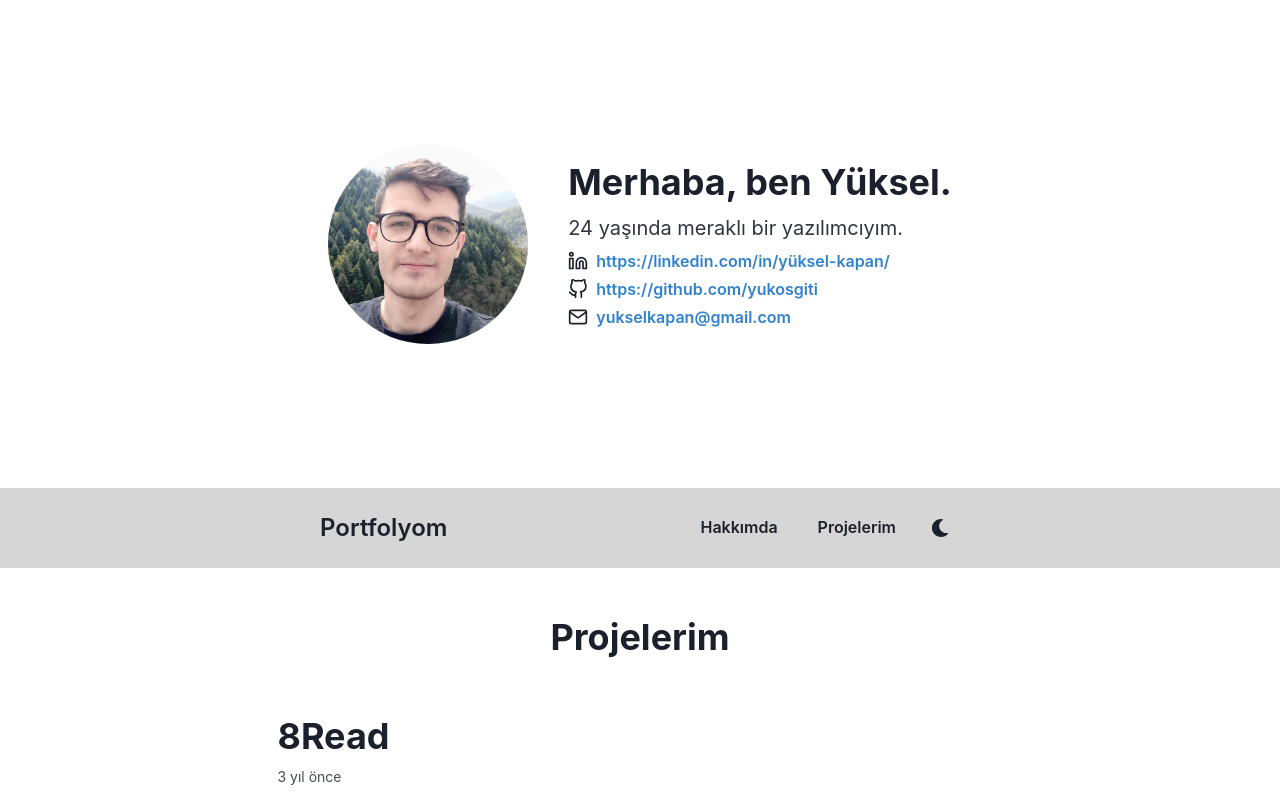
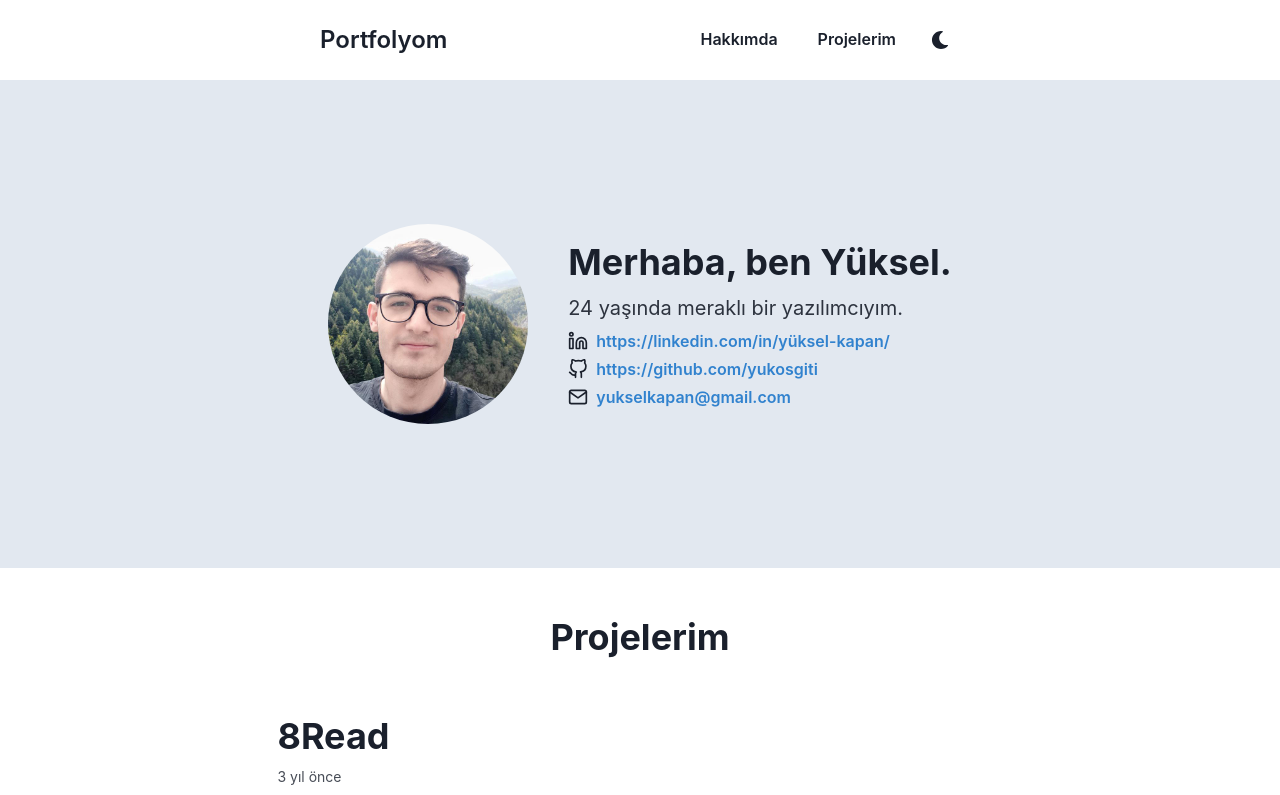
Before and after one commit to yukosgiti/portfolio, a React (Create React App) app: page / in a window 1280 px wide. Shown: the top 795 px of the page. Built offline with nearby package versions, Linux system fonts and the light colour scheme.

Commit message:
Small improvements

```diff
--- a/src/atoms/cv-contact-link.tsx
+++ b/src/atoms/cv-contact-link.tsx
@@ -1,6 +1,6 @@
 import { Button } from "@chakra-ui/button";
 import { useClipboard } from "@chakra-ui/hooks";
-import { HStack, LinkBox, LinkOverlay, Text } from "@chakra-ui/layout";
+import { HStack, LinkBox, LinkOverlay } from "@chakra-ui/layout";
 import { useToast } from "@chakra-ui/toast";
 import React, { createElement } from "react";
 import { IconType } from "react-icons";
@@ -36,6 +36,7 @@ export const CvContactLink = ({ icon, src, copy }: Props) => {
             <Button
               variant="link"
               colorScheme="blue"
+              tabIndex={copy ? undefined : -1}
               onClick={handleCopyLinkToClipboard}
             >
               {src}
--- a/src/components/about-me.tsx
+++ b/src/components/about-me.tsx
@@ -1,13 +1,16 @@
+import { useColorMode } from "@chakra-ui/color-mode";
 import { Box, Flex, Heading, Text, VStack } from "@chakra-ui/layout";
 import theme from "@chakra-ui/theme";
 import React from "react";
-import { data, images, locale } from "../resources";
 import { FiGithub, FiLinkedin, FiMail } from "react-icons/fi";
 import { CvContactLink } from "../atoms";
+import { data, images, locale } from "../resources";
 
 interface Props {}
 
 export const AboutMe = ({}: Props) => {
+  const { colorMode } = useColorMode();
+  const isDarkMode = colorMode === "dark";
   const dateOfBirth = new Date(data.user.birthday);
 
   const getAge = (birthDate: Date) =>
@@ -16,7 +19,12 @@ export const AboutMe = ({}: Props) => {
     );
 
   return (
-    <Flex alignItems="center" justifyContent="center" py={theme.space[36]}>
+    <Flex
+      alignItems="center"
+      justifyContent="center"
+      py={theme.space[36]}
+      backgroundColor={isDarkMode ? "#222224" : theme.colors.gray[200]}
+    >
       <Box
         w={"25vmin"}
         h={"25vmin"}
--- a/src/components/cv.tsx
+++ b/src/components/cv.tsx
@@ -1,6 +1,6 @@
-import { useColorMode, Flex, theme } from "@chakra-ui/react";
+import { Flex, theme, useColorMode } from "@chakra-ui/react";
 import React from "react";
-import { Header, AboutMe, Projects } from ".";
+import { AboutMe, Header, Projects } from ".";
 
 interface Props {}
 
@@ -17,8 +17,8 @@ export const Cv = ({}: Props) => {
         w={"100%"}
         backgroundColor={isDarkMode ? "#151619" : theme.colors.white}
       >
+        <Header />
         <AboutMe />
-        <Header />
         <Projects />
       </Flex>
     </React.Fragment>
--- a/src/components/header.tsx
+++ b/src/components/header.tsx
@@ -15,9 +15,10 @@ export const Header = ({}: HeaderProps) => {
       px={["10%", "25%"]}
       alignItems={"center"}
       justifyContent={"space-between"}
-      backgroundColor={
-        isDarkMode ? theme.colors.blackAlpha[500] : theme.colors.blackAlpha[300]
-      }
+      backgroundColor={isDarkMode ? theme.colors.black : theme.colors.white}
+      zIndex={99}
+      pos="sticky"
+      top={0}
     >
       <Text
         fontWeight={theme.fontWeights.semibold}
--- a/src/components/projects.tsx
+++ b/src/components/projects.tsx
@@ -21,8 +21,8 @@ const projects: Project[] = [
     date: new Date(2017, 12, 15),
     title: "Chess Application",
     description:
-      "This is my final project for the CET301 course. It's an online Chess application that utilises sockets.",
-    tags: [Tag.DotNet],
+      "This is my final project for the CET301 course. It's an online Chess client and server implementation that utilises sockets.",
+    tags: [Tag.DotNet, Tag.MSSQL],
     images: [images.chessHomePath],
   },
   {
```
